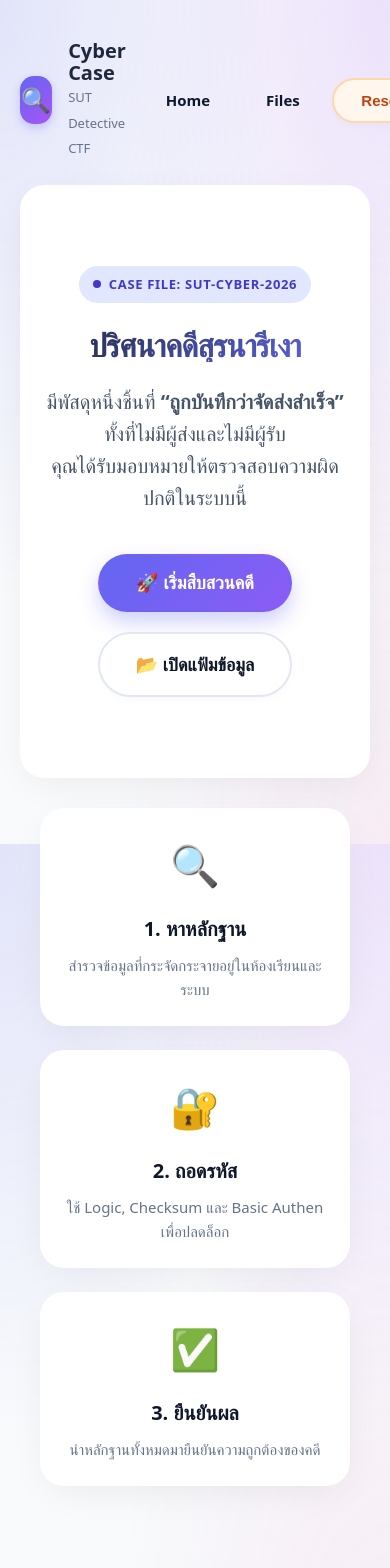
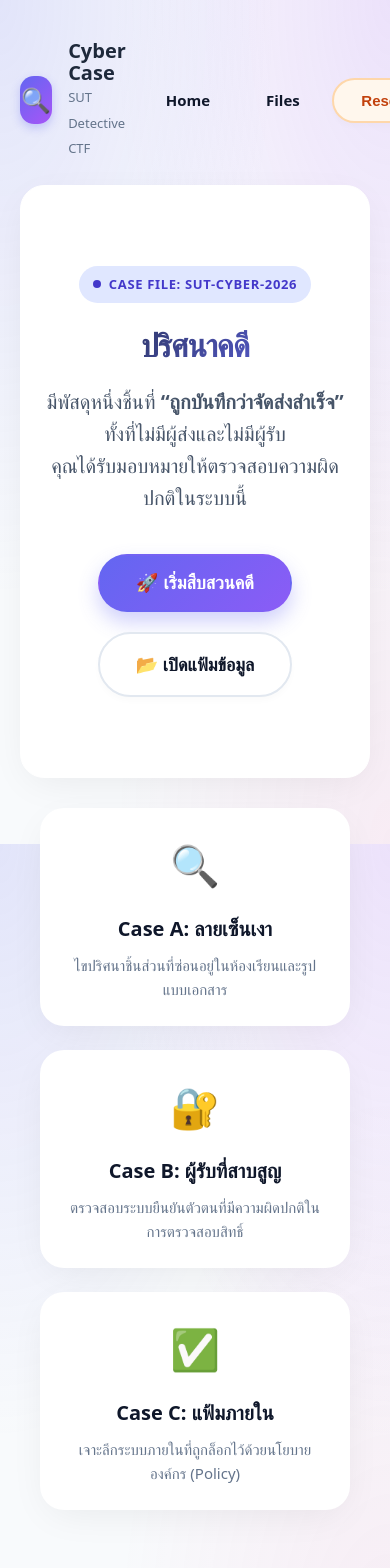
Before and after one commit to Piyatidajeanny/Cyber1, a Next.js app in the folder cyber/: page / in a window 390 px wide. Shown: the top 1568 px of the page. Built offline with nearby package versions, Linux system fonts and the light colour scheme.

Commit message:
feat: Update case titles and descriptions for improved clarity in the storyline

```diff
--- a/cyber/app/files/a/page.tsx
+++ b/cyber/app/files/a/page.tsx
@@ -456,9 +456,9 @@ export default function Page() {
       </div>
 
       <div className="hero" style={{ marginBottom: 30, padding: 30 }}>
-        <h1>Cyber Security</h1>
+        <h1>Case A: ลายเซ็นเงา</h1>
         <p style={{ margin: "10px 0 20px" }}>
-          ตามหาชิ้นส่วนรหัสลับ 3 ชิ้น จากปริศนาในห้องเรียนเพื่อกู้คืนรหัสของอาจารย์
+          หลักฐานถูกจัดรูปแบบผิด... ตามหาชิ้นส่วนรหัสลับ 3 ชิ้น จากปริศนาในห้องเรียนเพื่อแก้ไขความถูกต้อง
         </p>
 
         {/* Status Bar inside Hero */}
--- a/cyber/app/files/b/page.tsx
+++ b/cyber/app/files/b/page.tsx
@@ -195,7 +195,7 @@ export default function FileBPage() {
       </div>
 
       <div className="hero" style={{ marginBottom: 30 }}>
-        <h1>คดี B: การยืนยันตัวตน</h1>
+        <h1>Case B: ผู้รับที่สาบสูญ</h1>
         <div style={{ display: 'flex', justifyContent: 'center', gap: 10, marginTop: 10 }}>
           <ScanFace size={24} style={{ color: 'var(--accent)' }} />
           <p style={{ margin: 0 }}>Authentication Protocol</p>
--- a/cyber/app/files/c/page.tsx
+++ b/cyber/app/files/c/page.tsx
@@ -93,7 +93,7 @@ export default function FileCPage() {
       </div>
 
       <div className="hero" style={{ marginBottom: 30 }}>
-        <h1>คดี C: คลังข้อมูลภายใน</h1>
+        <h1>Case C: แฟ้มภายใน</h1>
         <div style={{ display: 'flex', justifyContent: 'center', gap: 10, marginTop: 10 }}>
           <Server size={24} style={{ color: 'var(--accent)' }} />
           <p style={{ margin: 0 }}>Server-Side Authorization</p>
--- a/cyber/app/globals.css
+++ b/cyber/app/globals.css
@@ -1,4 +1,4 @@
-:root{
+:root {
   /* Theme: Vivid & Clean */
   --bg: #f8fafc;
   --panel: #ffffff;
@@ -9,12 +9,15 @@
   --soft: #94a3b8;
 
   /* Accent: Vivid Indigo -> Blue */
-  --accent: #6366f1;         /* Indigo 500 */
-  --accentHover: #4f46e5;    /* Indigo 600 */
-  --accentLight: #e0e7ff;    /* Indigo 100 */
+  --accent: #6366f1;
+  /* Indigo 500 */
+  --accentHover: #4f46e5;
+  /* Indigo 600 */
+  --accentLight: #e0e7ff;
+  /* Indigo 100 */
   --accentGlow: rgba(99, 102, 241, 0.4);
 
-  --shadow: 0 10px 40px -10px rgba(0,0,0,0.08);
+  --shadow: 0 10px 40px -10px rgba(0, 0, 0, 0.08);
   --shadowHover: 0 20px 40px -10px rgba(99, 102, 241, 0.25);
 
   --radius: 24px;
@@ -24,10 +27,16 @@
   --sans: "Outfit", system-ui, -apple-system, sans-serif;
 }
 
-*{ box-sizing: border-box; }
-html, body{ height: 100%; }
+* {
+  box-sizing: border-box;
+}
 
-body{
+html,
+body {
+  height: 100%;
+}
+
+body {
   margin: 0;
   font-family: var(--sans);
   color: var(--text);
@@ -40,16 +49,23 @@ body{
   line-height: 1.6;
 }
 
-a{ color: inherit; text-decoration: none; transition: color 0.1s; }
-a:hover{ color: var(--accent); }
+a {
+  color: inherit;
+  text-decoration: none;
+  transition: color 0.1s;
+}
 
-.container{
+a:hover {
+  color: var(--accent);
+}
+
+.container {
   width: min(1000px, calc(100% - 40px));
   margin: 0 auto;
   padding: 40px 0 100px;
 }
 
-.header{
+.header {
   margin-bottom: 24px;
   display: flex;
   justify-content: space-between;
@@ -57,7 +73,7 @@ a:hover{ color: var(--accent); }
 }
 
 /* --- Hero & Headers --- */
-.hero{
+.hero {
   background: var(--panel);
   border-radius: var(--radius);
   padding: 40px;
@@ -66,7 +82,8 @@ a:hover{ color: var(--accent); }
   margin-bottom: 30px;
   border: 1px solid white;
 }
-.hero h1{
+
+.hero h1 {
   font-size: 42px;
   font-weight: 800;
   letter-spacing: -0.03em;
@@ -75,7 +92,8 @@ a:hover{ color: var(--accent); }
   -webkit-background-clip: text;
   -webkit-text-fill-color: transparent;
 }
-.hero p{
+
+.hero p {
   font-size: 18px;
   color: var(--muted);
   max-width: 600px;
@@ -83,7 +101,7 @@ a:hover{ color: var(--accent); }
 }
 
 /* --- Buttons --- */
-.btn{
+.btn {
   display: inline-flex;
   align-items: center;
   justify-content: center;
@@ -97,35 +115,56 @@ a:hover{ color: var(--accent); }
   color: var(--text);
   cursor: pointer;
   transition: all 0.2s cubic-bezier(0.2, 0.8, 0.2, 1);
-  box-shadow: 0 4px 6px rgba(0,0,0,0.02);
+  box-shadow: 0 4px 6px rgba(0, 0, 0, 0.02);
 }
-.btn:hover{
+
+.btn:hover {
   border-color: var(--accent);
   color: var(--accent);
   transform: translateY(-2px);
   box-shadow: 0 8px 12px rgba(99, 102, 241, 0.1);
 }
-.btn:active{ transform: translateY(0); }
 
-.btnPrimary{
+.btn:active {
+  transform: translateY(0);
+}
+
+.btnPrimary {
   border-color: transparent;
   background: linear-gradient(135deg, var(--accent), #8b5cf6);
   color: white;
   box-shadow: 0 10px 20px rgba(99, 102, 241, 0.3);
 }
-.btnPrimary:hover{
+
+.btnPrimary:hover {
   color: white;
   background: linear-gradient(135deg, var(--accentHover), #7c3aed);
   box-shadow: 0 15px 30px rgba(99, 102, 241, 0.4);
 }
 
 /* --- Cards --- */
-.grid{ display: grid; gap: 24px; }
-.grid3{ grid-template-columns: repeat(3, 1fr); }
-.grid2{ grid-template-columns: repeat(2, 1fr); }
-@media(max-width: 800px){ .grid3, .grid2{ grid-template-columns: 1fr; } }
+.grid {
+  display: grid;
+  gap: 24px;
+}
 
-.card{
+.grid3 {
+  grid-template-columns: repeat(3, 1fr);
+}
+
+.grid2 {
+  grid-template-columns: repeat(2, 1fr);
+}
+
+@media(max-width: 800px) {
+
+  .grid3,
+  .grid2 {
+    grid-template-columns: 1fr;
+  }
+}
+
+.card {
   background: var(--panel);
   border-radius: var(--radius);
   padding: 24px;
@@ -134,24 +173,27 @@ a:hover{ color: var(--accent); }
   transition: all 0.25s ease;
   display: block;
 }
-.card:hover{
+
+.card:hover {
   transform: translateY(-4px);
   box-shadow: var(--shadowHover);
 }
-.cardTop{
+
+.cardTop {
   display: flex;
   justify-content: space-between;
   align-items: flex-start;
   margin-bottom: 12px;
 }
 
-.card h3{
+.card h3 {
   margin: 0 0 8px;
   font-size: 20px;
   font-weight: 700;
   color: var(--text);
 }
-.card p{
+
+.card p {
   margin: 0;
   font-size: 15px;
   color: var(--muted);
@@ -159,7 +201,7 @@ a:hover{ color: var(--accent); }
 }
 
 /* --- Badges & Status --- */
-.badge{
+.badge {
   font-family: var(--mono);
   font-size: 12px;
   font-weight: 600;
@@ -169,17 +211,21 @@ a:hover{ color: var(--accent); }
   color: var(--muted);
   border: 1px solid transparent;
 }
-.badgeOk{
+
+.badgeOk {
   background: #dcfce7;
   color: #15803d;
 }
-.badgeLocked{
+
+.badgeLocked {
   background: #fee2e2;
   color: #b91c1c;
 }
 
 /* --- Interactive Elements --- */
-.input, input[type="text"], input[type="password"] {
+.input,
+input[type="text"],
+input[type="password"] {
   background: #f8fafc;
   border: 2px solid var(--border);
   color: var(--text);
@@ -191,22 +237,27 @@ a:hover{ color: var(--accent); }
   font-size: 16px;
   transition: all 0.2s;
 }
-.input:focus, input:focus{
+
+.input:focus,
+input:focus {
   border-color: var(--accent);
   background: white;
   box-shadow: 0 0 0 4px var(--accentLight);
 }
 
-.hint{
+.hint {
   background: #fffbeb;
   border: 2px dashed #fcd34d;
   border-radius: var(--radius-sm);
   padding: 18px;
   color: #92400e;
 }
-.hint strong{ color: #b45309; }
 
-.stamp{
+.hint strong {
+  color: #b45309;
+}
+
+.stamp {
   display: inline-flex;
   align-items: center;
   gap: 8px;
@@ -219,16 +270,26 @@ a:hover{ color: var(--accent); }
   letter-spacing: 0.05em;
   text-transform: uppercase;
 }
-.stampDot{
-  width: 8px; height: 8px;
+
+.stampDot {
+  width: 8px;
+  height: 8px;
   border-radius: 50%;
   background: currentColor;
 }
 
 /* --- Utilities --- */
-.row{ display: flex; gap: 16px; flex-wrap: wrap; }
-.mono{ font-family: var(--mono); }
-.flagRed{
+.row {
+  display: flex;
+  gap: 16px;
+  flex-wrap: wrap;
+}
+
+.mono {
+  font-family: var(--mono);
+}
+
+.flagRed {
   font-family: var(--mono);
   font-weight: bold;
   font-size: 18px;
--- a/cyber/app/page.tsx
+++ b/cyber/app/page.tsx
@@ -30,7 +30,7 @@ export default function HomePage() {
         </div>
 
         <h1 style={{ fontSize: "clamp(32px, 5vw, 64px)", marginBottom: 24, lineHeight: 1.1 }}>
-          ปริศนาคดี<span style={{ color: "var(--accent)" }}>สุรนารีเงา</span>
+          ปริศนาคดี<span style={{ color: "var(--accent)" }}></span>
         </h1>
 
         <p style={{ fontSize: 20, maxWidth: 680, marginInline: 'auto', color: "#475569" }}>
@@ -59,18 +59,18 @@ export default function HomePage() {
         <div className="grid grid3">
           <div className="card" style={{ textAlign: 'center' }}>
             <div style={{ fontSize: 40, marginBottom: 16 }}>🔍</div>
-            <h3>1. หาหลักฐาน</h3>
-            <p>สำรวจข้อมูลที่กระจัดกระจายอยู่ในห้องเรียนและระบบ</p>
+            <h3>Case A: ลายเซ็นเงา</h3>
+            <p>ไขปริศนาชิ้นส่วนที่ซ่อนอยู่ในห้องเรียนและรูปแบบเอกสาร</p>
           </div>
           <div className="card" style={{ textAlign: 'center' }}>
             <div style={{ fontSize: 40, marginBottom: 16 }}>🔐</div>
-            <h3>2. ถอดรหัส</h3>
-            <p>ใช้ Logic, Checksum และ Basic Authen เพื่อปลดล็อก</p>
+            <h3>Case B: ผู้รับที่สาบสูญ</h3>
+            <p>ตรวจสอบระบบยืนยันตัวตนที่มีความผิดปกติในการตรวจสอบสิทธิ์</p>
           </div>
           <div className="card" style={{ textAlign: 'center' }}>
             <div style={{ fontSize: 40, marginBottom: 16 }}>✅</div>
-            <h3>3. ยืนยันผล</h3>
-            <p>นำหลักฐานทั้งหมดมายืนยันความถูกต้องของคดี</p>
+            <h3>Case C: แฟ้มภายใน</h3>
+            <p>เจาะลึกระบบภายในที่ถูกล็อกไว้ด้วยนโยบายองค์กร (Policy)</p>
           </div>
         </div>
       </div>
```
